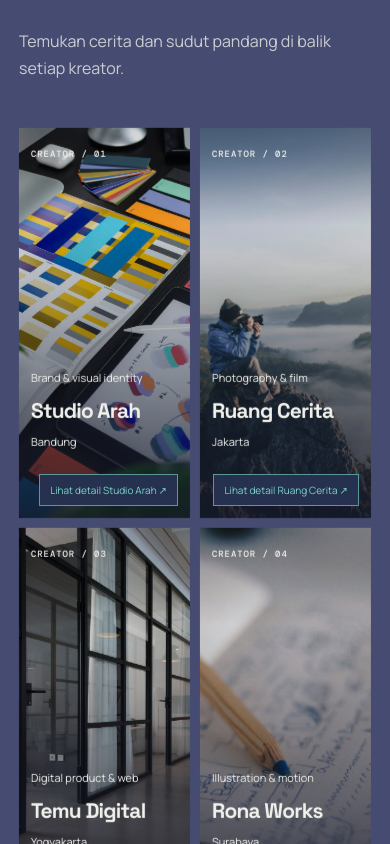
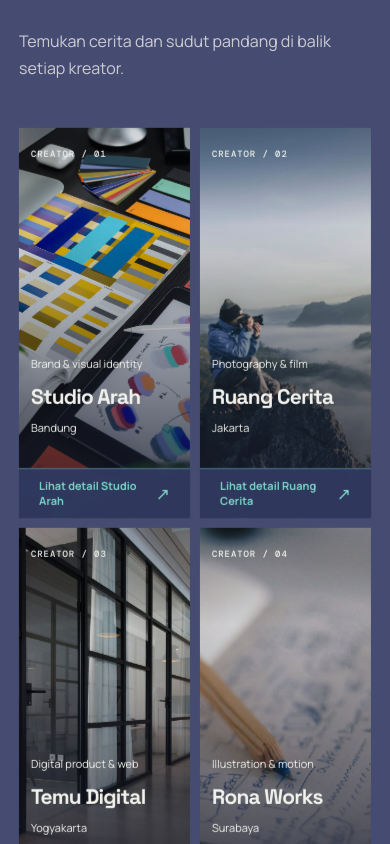
Before and after one commit to Chrollo-cloud/digarsa, a React (Vite) app in the folder frontend/: page / in a window 390 px wide. Shown: the part 4160-5004 px from the top of the page. Built offline with nearby package versions, Linux system fonts and the light colour scheme.

Commit message:
style: refine home cards, navbar, and footer

```diff
--- a/frontend/src/components/home/CreatorFlipCard.jsx
+++ b/frontend/src/components/home/CreatorFlipCard.jsx
@@ -1,3 +1,4 @@
+
 import { useState } from "react";
 import { Link } from "react-router-dom";
 
@@ -11,15 +12,18 @@ export default function CreatorFlipCard({ creator, index }) {
   }
 
   function leave(event) {
-    if (!pinned && !event.currentTarget.contains(document.activeElement))
+    if (!pinned && !event.currentTarget.contains(document.activeElement)) {
       setFlipped(false);
+    }
   }
 
   return (
     <article
       className={`creator-card${flipped ? " is-flipped" : ""}`}
       onMouseEnter={() => {
-        if (window.matchMedia("(hover: hover)").matches) setFlipped(true);
+        if (window.matchMedia("(hover: hover)").matches) {
+          setFlipped(true);
+        }
       }}
       onMouseLeave={leave}
       onBlur={(event) => {
@@ -29,20 +33,12 @@ export default function CreatorFlipCard({ creator, index }) {
         }
       }}
     >
-      <button
-        className="creator-card__toggle"
-        type="button"
-        aria-expanded={flipped}
-        aria-controls={`creator-${creator.id}`}
-        onClick={toggle}
-      >
-        {flipped ? "Balik" : `Lihat detail ${creator.name}`}{" "}
-        <span aria-hidden="true">{flipped ? "↶" : "↗"}</span>
-      </button>
       <div className="creator-card__inner">
+        {/* Front face */}
         <div
           className="creator-card__face creator-card__front"
           aria-hidden={flipped}
+          inert={flipped}
         >
           <img
             src={creator.image}
@@ -51,36 +47,71 @@ export default function CreatorFlipCard({ creator, index }) {
             width="600"
             height="880"
           />
+
           <span className="creator-card__index type-metadata">
             CREATOR / 0{index + 1}
           </span>
+
           <div className="creator-card__front-copy">
             <span>{creator.role}</span>
             <h3>{creator.name}</h3>
             <p>{creator.city}</p>
           </div>
+
+          <button
+            className="creator-card__toggle"
+            type="button"
+            aria-expanded={flipped}
+            aria-controls={`creator-${creator.id}`}
+            onClick={toggle}
+          >
+            <span>Lihat detail {creator.name}</span>
+            <span aria-hidden="true">↗</span>
+          </button>
         </div>
+
+        {/* Back face */}
         <div
           className="creator-card__face creator-card__back"
           id={`creator-${creator.id}`}
+          aria-hidden={!flipped}
           inert={!flipped}
-          aria-hidden={!flipped}
         >
-          <span className="type-metadata">CREATIVE PARTNER</span>
+          <span className="type-metadata">
+            CREATIVE PARTNER
+          </span>
+
           <h3>{creator.name}</h3>
+
           <p>{creator.description}</p>
-          <span className="creator-card__city">↗ {creator.city}</span>
+
+          <span className="creator-card__city">
+            ↗ {creator.city}
+          </span>
+
           <ul>
             {creator.skills.map((skill) => (
               <li key={skill}>{skill}</li>
             ))}
           </ul>
+
           <Link
             to={`/seller/${creator.id}`}
             aria-label={`Lihat profil ${creator.name}`}
           >
             Lihat profil <span aria-hidden="true">↗</span>
           </Link>
+
+          <button
+            className="creator-card__toggle"
+            type="button"
+            aria-expanded={flipped}
+            aria-controls={`creator-${creator.id}`}
+            onClick={toggle}
+          >
+            <span>Balik ke depan</span>
+            <span aria-hidden="true">↶</span>
+          </button>
         </div>
       </div>
     </article>
--- a/frontend/src/components/layout/Footer.jsx
+++ b/frontend/src/components/layout/Footer.jsx
@@ -13,6 +13,7 @@ export default function Footer() {
         </div>
         <nav aria-label="Navigasi footer">
           {publicNavigation.map(({ to, label }) => <Link key={to} to={to}>{label}</Link>)}
+          <a href="mailto:digarsaofficial@gmail.com">Layanan Pengaduan</a>
         </nav>
         <small>© {new Date().getFullYear()} DIGARSA — INDONESIA</small>
       </div>
--- a/frontend/src/components/layout/Navbar.jsx
+++ b/frontend/src/components/layout/Navbar.jsx
@@ -114,8 +114,8 @@ export default function Navbar() {
               }
               onClick={close}
             >
-              {user?.sellerProfileId ? "Seller Center" : "Jadi Kreator"}{" "}
-              <span aria-hidden="true">↗</span>
+              {user?.sellerProfileId ? "Seller Center" : "Jadi Kreator"}
+              {user?.sellerProfileId && <span aria-hidden="true">↗</span>}
             </Button>
           </div>
         </div>
--- a/frontend/src/pages/home.css
+++ b/frontend/src/pages/home.css
@@ -508,25 +508,66 @@
   justify-content: space-between;
   font-size: 12px;
 }
+
+/* Flip controls are attached to each card face */
+.creator-card {
+  border-radius: 5px;
+}
+
+.creator-card__face {
+  border-radius: inherit;
+}
+
 .creator-card__toggle {
   position: absolute;
-  z-index: 2;
-  top: 12px;
-  right: 12px;
-  max-width: calc(100% - 24px);
-  padding: 8px 10px;
-  background: var(--color-card-back);
+  z-index: 3;
+  inset: auto 0 0;
+  display: flex;
+  align-items: center;
+  justify-content: space-between;
+  box-sizing: border-box;
+  width: 100%;
+  max-width: none;
+  min-height: 50px;
+  padding: 0 20px;
+  border: 0;
+  border-top: 1px solid rgba(124, 213, 199, 0.4);
+  border-radius: 0;
+  background: rgba(48, 57, 95, 0.96);
   color: var(--color-aqua);
-  border: 1px solid rgba(124, 213, 199, 0.62);
-  font-size: 10px;
+  font-size: 11px;
+  font-weight: 700;
+  text-align: left;
+  cursor: pointer;
+  transition: background 0.2s ease;
 }
-.creator-card:not(.is-flipped) .creator-card__toggle {
-  top: auto;
-  bottom: 12px;
+
+.creator-card__toggle:hover {
+  background: var(--color-navy);
 }
-.creator-card:not(.is-flipped) .creator-card__front-copy {
-  bottom: 58px;
+
+.creator-card__toggle span:last-child {
+  font-size: 17px;
 }
+
+.creator-card__front .creator-card__toggle {
+  background: rgba(48, 57, 95, 0.96);
+}
+
+.creator-card__back .creator-card__toggle {
+  background: var(--color-navy);
+}
+
+.creator-card:not(.is-flipped) .creator-card__front .creator-card__front-copy {
+  bottom: 72px;
+}
+
+.creator-card__back {
+  padding: 24px 22px 74px;
+  border: 1px solid rgba(124, 213, 199, 0.38);
+  border-radius: inherit;
+}
+
 .home-creators :focus-visible {
   outline-color: var(--color-aqua);
 }
@@ -666,7 +707,7 @@
     height: 390px;
   }
   .creator-card__back {
-    padding: 58px 12px 14px;
+  padding: 24px 12px 68px;
   }
   .creator-card h3 {
     font-size: 21px;
```
